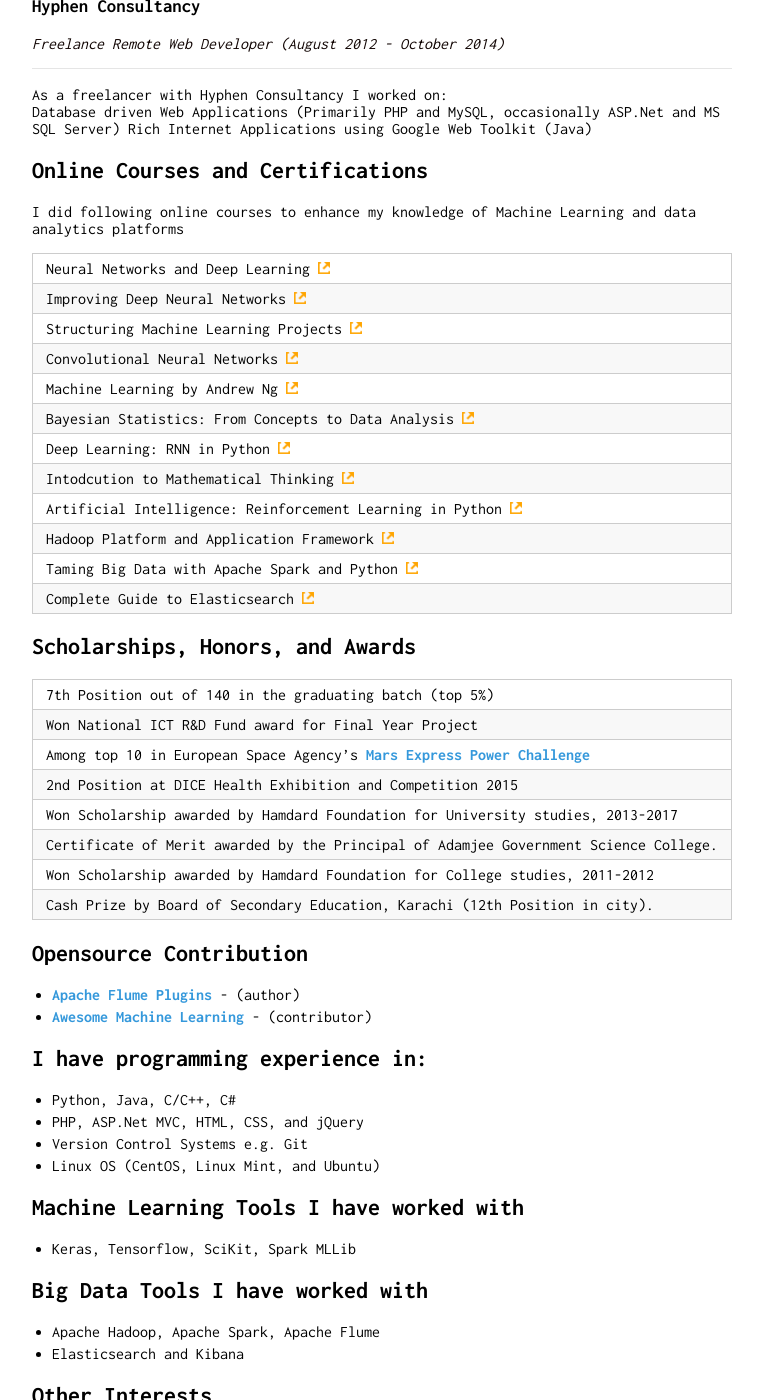
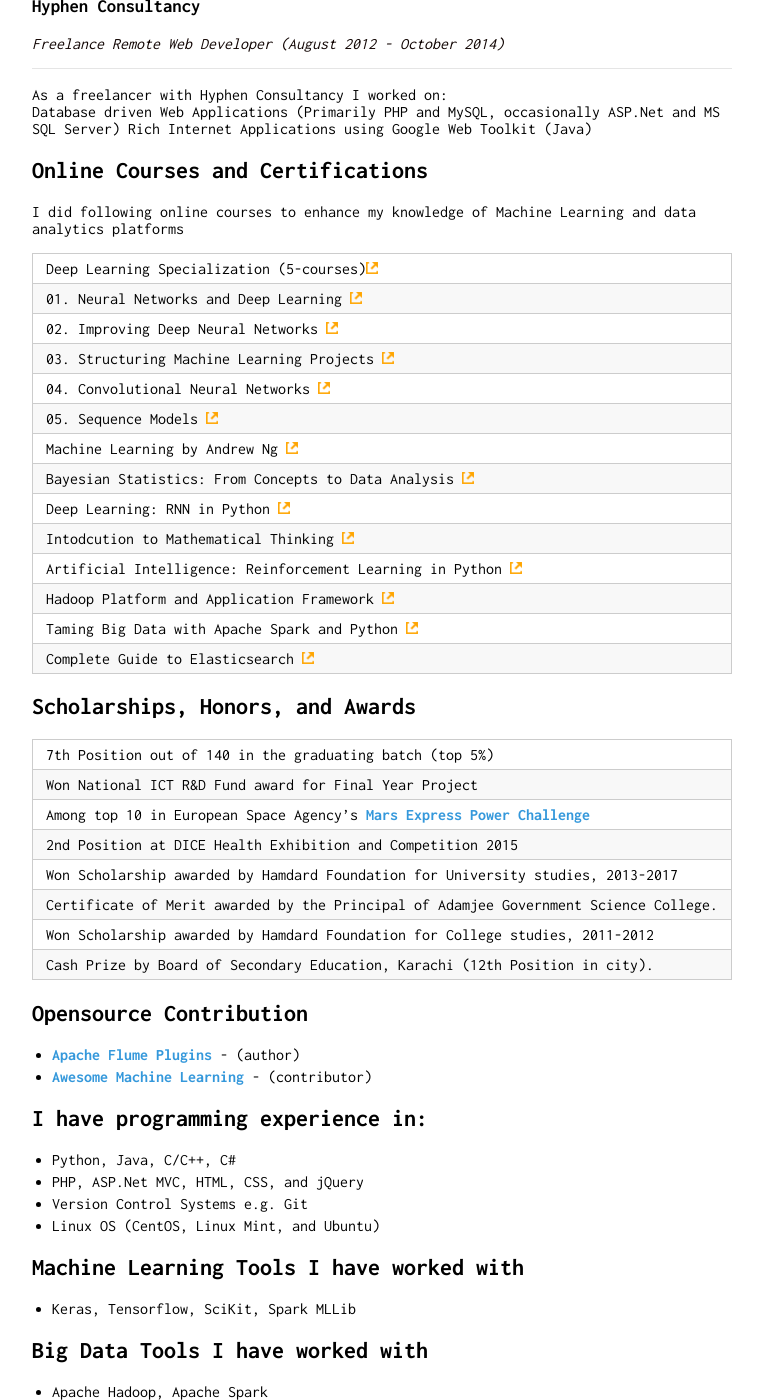
Before and after one commit to muhammadyaseen/muhammadyaseen.github.io, a Jekyll site: the page built from index.md, in a window 1280 px wide and 1400 px high, scrolled down 3310 px. Shown: the whole window, without its empty margins (258-1021 px from the left). Built offline with Jekyll 4.4.1, drawn with Linux system fonts in a browser that asks for light colours; some of the changed text lies outside the part shown.

Commit message:
Fixed links to course certificates. Add Deep Learning specialization

```diff
--- a/index.md
+++ b/index.md
@@ -126,10 +126,12 @@
 I did following online courses to enhance my knowledge of Machine Learning and data analytics platforms
 
 |-------------------
-|Neural Networks and Deep Learning <a class="ext-link-a" href="https://www.coursera.org/account/accomplishments/records/JFCDJRZTFEGF"><img class="ext-link-img" src="./images/ext-link.png" /></a>
-|Improving Deep Neural Networks <a class="ext-link-a" href="https://www.coursera.org/account/accomplishments/records/QAU637EFNMUX"><img class="ext-link-img" src="./images/ext-link.png" /></a>
-|Structuring Machine Learning Projects <a class="ext-link-a" href="https://www.coursera.org/account/accomplishments/certificate/DS946XD4BCRL"><img class="ext-link-img" src="./images/ext-link.png" /></a>
-|Convolutional Neural Networks <a class="ext-link-a" href="https://www.coursera.org/account/accomplishments/certificate/8MH6BS2CBWAN"><img class="ext-link-img" src="./images/ext-link.png" /></a>
+|Deep Learning Specialization (5-courses)<a class="ext-link-a" href="https://www.coursera.org/account/accomplishments/specialization/certificate/MFP92JC5RS35"><img class="ext-link-img" src="./images/ext-link.png" /></a>
+|01. Neural Networks and Deep Learning <a class="ext-link-a" href="https://www.coursera.org/account/accomplishments/certificate/CTBBVNEYBBCY"><img class="ext-link-img" src="./images/ext-link.png" /></a>
+|02. Improving Deep Neural Networks <a class="ext-link-a" href="https://www.coursera.org/account/accomplishments/certificate/JRU2P65LKY4P"><img class="ext-link-img" src="./images/ext-link.png" /></a>
+|03. Structuring Machine Learning Projects <a class="ext-link-a" href="https://www.coursera.org/account/accomplishments/certificate/DS946XD4BCRL"><img class="ext-link-img" src="./images/ext-link.png" /></a>
+|04. Convolutional Neural Networks <a class="ext-link-a" href="https://www.coursera.org/account/accomplishments/certificate/8MH6BS2CBWAN"><img class="ext-link-img" src="./images/ext-link.png" /></a>
+|05. Sequence Models <a class="ext-link-a" href="https://www.coursera.org/account/accomplishments/certificate/XFZR2YJU5MTY"><img class="ext-link-img" src="./images/ext-link.png" /></a>
 |Machine Learning by Andrew Ng <a class="ext-link-a" href="https://www.coursera.org/account/accomplishments/records/3FQ2F8AHTNL2"><img class="ext-link-img" src="./images/ext-link.png" /></a>
 |Bayesian Statistics: From Concepts to Data Analysis <a class="ext-link-a" href="https://www.coursera.org/learn/bayesian-statistics"><img class="ext-link-img" src="./images/ext-link.png" /></a>
 |Deep Learning: RNN in Python <a class="ext-link-a" href="https://www.udemy.com/deep-learning-recurrent-neural-networks-in-python"><img class="ext-link-img" src="./images/ext-link.png" /></a>
```
Also changed, not shown: other parts of index.md (+4 -4 lines).
